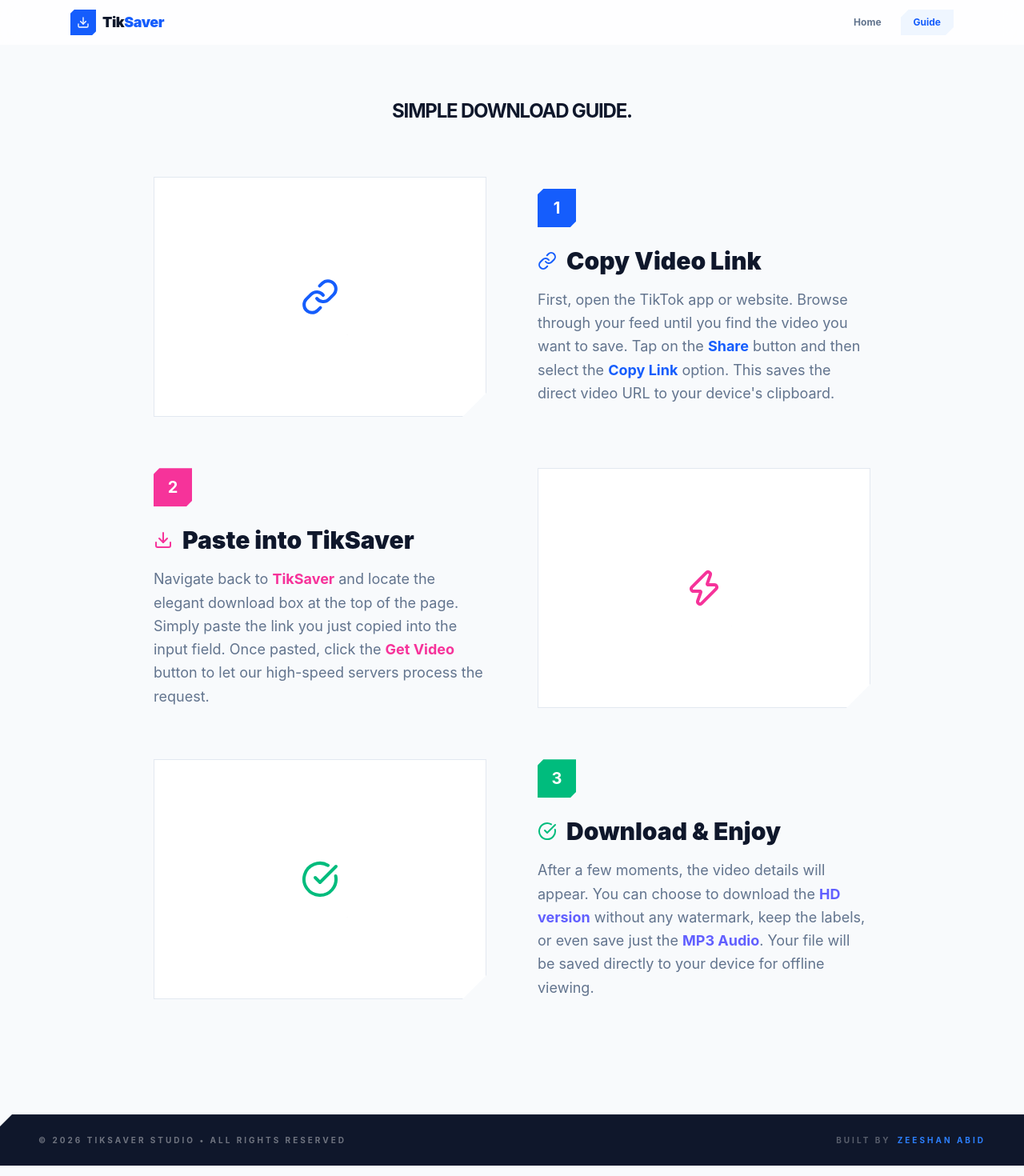
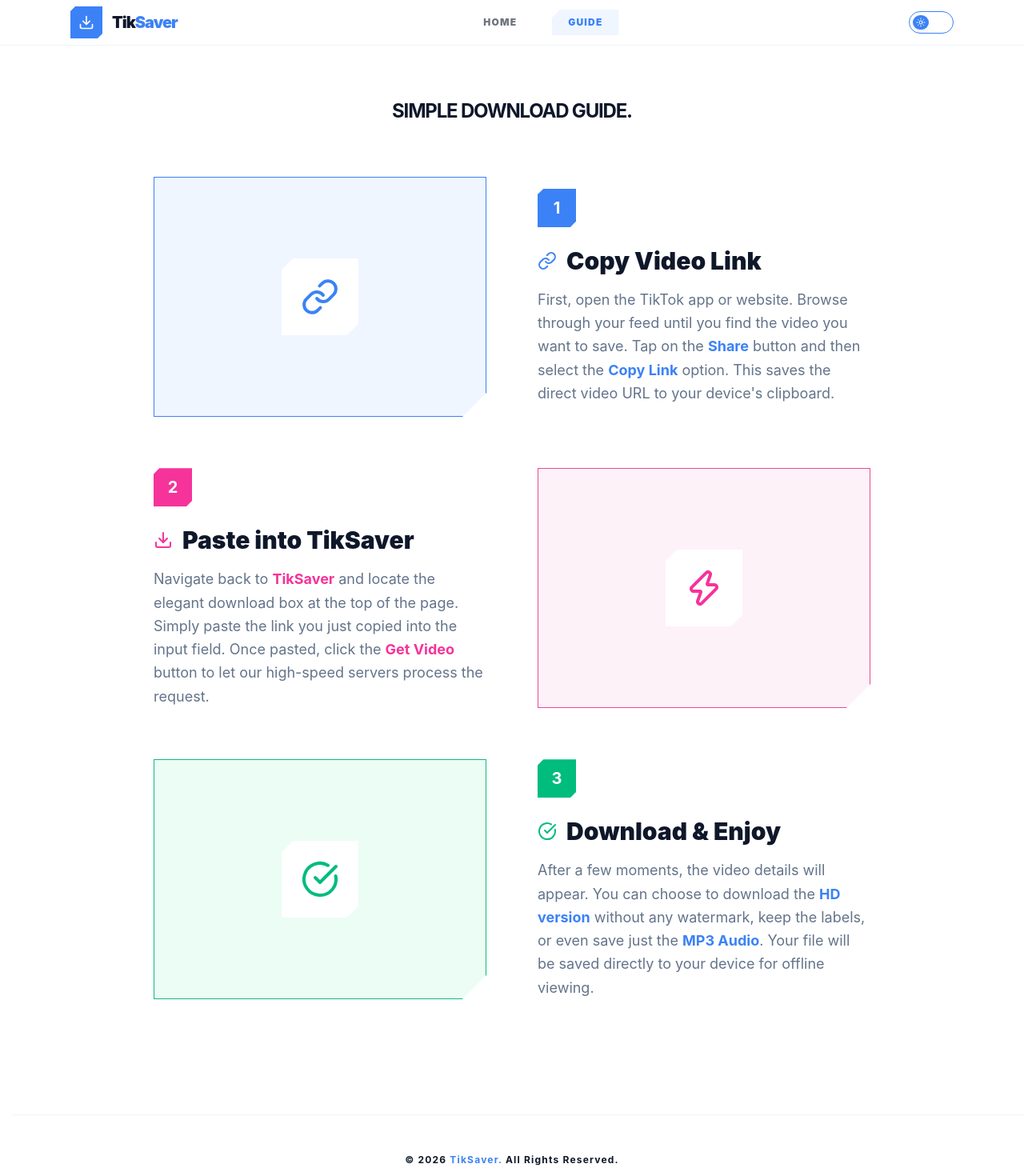
Before and after one commit to muhmmadzeeshanabid-gif/TikSaver-App, a Next.js app: page /guide in a window 1280 px wide. Shown: the top 1470 px of the page at 80% size. Built offline with nearby package versions, Linux system fonts and the light colour scheme; a web font is replaced by a local one.

Commit message:
Finalizing premium UI, theme-aware layout, and high-contrast sliding animations

```diff
--- a/components/Layout.js
+++ b/components/Layout.js
@@ -1,40 +1,90 @@
 import React from "react";
 import Link from "next/link";
 import { useRouter } from "next/router";
-import { Download } from "lucide-react";
+import { Download, Moon, Sun } from "lucide-react";
+import { useState, useEffect } from "react";
 
 const Header = () => {
   const router = useRouter();
   const currentPage = router.pathname === "/" ? "home" : "guide";
+  const [theme, setTheme] = useState("blue");
+  const [mode, setMode] = useState("light");
+
+  useEffect(() => {
+    const savedTheme = localStorage.getItem("tiksaver_theme") || "blue";
+    const savedMode = localStorage.getItem("tiksaver_mode") || "light";
+    setTheme(savedTheme);
+    setMode(savedMode);
+    document.documentElement.setAttribute("data-theme", savedTheme);
+    document.documentElement.setAttribute("data-mode", savedMode);
+  }, []);
+
+  const toggleTheme = () => {
+    const nextMode = mode === "light" ? "dark" : "light";
+    const nextTheme = nextMode === "light" ? "blue" : "pink"; // Light is Blue, Dark is Pink
+
+    setMode(nextMode);
+    setTheme(nextTheme);
+
+    document.documentElement.setAttribute("data-mode", nextMode);
+    document.documentElement.setAttribute("data-theme", nextTheme);
+
+    localStorage.setItem("tiksaver_mode", nextMode);
+    localStorage.setItem("tiksaver_theme", nextTheme);
+  };
 
   return (
-    <header className="bg-white/80 backdrop-blur-md sticky top-0 z-50 border-b border-slate-50">
+    <header className="sticky top-0 z-50 border-b transition-colors duration-400" style={{ backgroundColor: 'var(--card)', borderColor: 'var(--border)' }}>
       <div className="max-w-6xl mx-auto px-6 h-14 flex items-center justify-between">
-        <Link href="/" className="flex items-center gap-2 cursor-pointer group">
-          <div className="w-8 h-8 bg-blue-600 flex items-center justify-center text-white" style={{ clipPath: "polygon(15% 0, 100% 0, 100% 85%, 85% 100%, 0 100%, 0 15%)" }}>
-            <Download className="w-4 h-4" />
+        <Link href="/" className="flex items-center gap-2 md:gap-3 group">
+          <div className="w-8 h-8 md:w-10 md:h-10 flex items-center justify-center transition-transform duration-500 group-hover:rotate-12" style={{ backgroundColor: 'var(--primary)', color: 'white', clipPath: "polygon(15% 0, 100% 0, 100% 85%, 85% 100%, 0 100%, 0 15%)" }}>
+            <div className="flex items-center justify-center"><Download className="w-4 h-4 md:w-5 md:h-5" /></div>
           </div>
-          <span className="text-lg font-black tracking-tight text-slate-900">
-            Tik<span className="text-blue-600">Saver</span>
+          <span className="text-lg md:text-xl font-black tracking-tighter" style={{ color: 'var(--text)' }}>
+            Tik<span style={{ color: 'var(--primary)' }}>Saver</span>
           </span>
         </Link>
 
-        <nav className="flex gap-2">
-          <Link
-            href="/"
-            className={`px-4 py-2 text-xs font-bold transition-all flex items-center ${currentPage === "home" ? "bg-blue-50 text-blue-600" : "text-slate-500 hover:text-slate-900"}`}
-            style={{ clipPath: "polygon(10px 0, 100% 0, 100% calc(100% - 10px), calc(100% - 10px) 100%, 0 100%, 0 10px)" }}
-          >
+        <nav className="flex items-center gap-2 md:gap-6">
+          <Link href="/" className={`text-[9px] md:text-xs font-black uppercase tracking-widest px-3 md:px-5 py-2 transition-all duration-300 ${router.pathname === '/' ? 'opacity-100 shadow-md' : 'opacity-60 hover:opacity-100'}`} style={{
+            backgroundColor: router.pathname === '/' ? 'var(--primary-light)' : 'transparent',
+            color: router.pathname === '/' ? 'var(--primary)' : 'var(--text)',
+            clipPath: router.pathname === '/' ? "polygon(10px 0, 100% 0, 100% 100%, 0 100%, 0 10px)" : "none"
+          }}>
             Home
           </Link>
-          <Link
-            href="/guide"
-            className={`px-4 py-2 text-xs font-bold transition-all flex items-center ${currentPage === "guide" ? "bg-blue-50 text-blue-600" : "text-slate-500 hover:text-slate-900"}`}
-            style={{ clipPath: "polygon(10px 0, 100% 0, 100% calc(100% - 10px), calc(100% - 10px) 100%, 0 100%, 0 10px)" }}
-          >
+          <Link href="/guide" className={`text-[9px] md:text-xs font-black uppercase tracking-widest px-3 md:px-5 py-2 transition-all duration-300 ${router.pathname === '/guide' ? 'opacity-100 shadow-md' : 'opacity-60 hover:opacity-100'}`} style={{
+            backgroundColor: router.pathname === '/guide' ? 'var(--primary-light)' : 'transparent',
+            color: router.pathname === '/guide' ? 'var(--primary)' : 'var(--text)',
+            clipPath: router.pathname === '/guide' ? "polygon(10px 0, 100% 0, 100% 100%, 0 100%, 0 10px)" : "none"
+          }}>
             Guide
           </Link>
         </nav>
+
+        <div className="flex items-center gap-4">
+          <div className="flex items-center gap-2">
+            <button
+              onClick={toggleTheme}
+              className="relative w-14 h-7 rounded-full transition-all duration-500 cursor-pointer border p-1 group overflow-hidden"
+              style={{
+                backgroundColor: 'var(--card)',
+                borderColor: 'var(--primary)',
+              }}
+            >
+              <div
+                className="absolute top-1 bottom-1 w-5 rounded-full transition-all duration-500 flex items-center justify-center shadow-lg"
+                style={{
+                  left: mode === 'light' ? '4px' : 'calc(100% - 24px)',
+                  backgroundColor: 'var(--primary)',
+                  color: 'white'
+                }}
+              >
+                {mode === "light" ? <Sun className="w-3 h-3" /> : <Moon className="w-3 h-3" />}
+              </div>
+            </button>
+          </div>
+        </div>
       </div>
     </header>
   );
@@ -43,17 +93,21 @@
 const Footer = () => {
   return (
     <footer
-      className="mt-20 bg-slate-900 text-white/70 py-6 px-6 md:px-12 relative overflow-hidden group border-t border-white/5 shadow-2xl w-full"
-      style={{ clipPath: "polygon(15px 0, 100% 0, 100% 100%, 0 100%, 0 15px)" }}
+      className="mt-20 py-12 px-6 relative overflow-hidden transition-colors duration-400 border-t"
+      style={{
+        backgroundColor: 'var(--card)',
+        borderColor: 'var(--border)',
+        clipPath: "polygon(15px 0, 100% 0, 100% 100%, 0 100%, 0 15px)"
+      }}
     >
-      <div className="absolute inset-0 bg-gradient-to-r from-transparent via-white/5 to-transparent -translate-x-full group-hover:animate-shimmer transition-transform pointer-events-none"></div>
-
-      <div className="max-w-7xl mx-auto relative z-10 flex flex-col md:flex-row items-center justify-between gap-6 text-[10px] font-bold uppercase tracking-[0.3em]">
-        <span className="text-white/40">&copy; {new Date().getFullYear()} TikSaver Studio • All Rights Reserved</span>
-        <span className="text-white whitespace-nowrap">
-          <span className="text-white/30 mr-2">BUILT BY</span>
-          <span className="text-blue-500">ZEESHAN ABID</span>
-        </span>
+      <div className="max-w-7xl mx-auto relative z-10 flex flex-col items-center justify-center text-center space-y-5">
+        <div className="text-[11px] md:text-xs font-bold tracking-[0.1em]" style={{ color: 'var(--text)' }}>
+          &copy; {new Date().getFullYear()} <span style={{ color: 'var(--primary)' }}>TikSaver.</span> All Rights Reserved.
+        </div>
+        <div className="flex items-center justify-center gap-2 text-[9px] md:text-[10px] font-medium uppercase tracking-[0.4em] whitespace-nowrap">
+          <span style={{ color: 'var(--text-dim)' }}>BUILT BY</span>
+          <span style={{ color: 'var(--text)' }}>ZEESHAN <span style={{ color: 'var(--primary)' }}>ABID</span></span>
+        </div>
       </div>
     </footer>
   );
@@ -61,7 +115,13 @@
 
 export default function Layout({ children }) {
   return (
-    <div className="min-h-screen flex flex-col selection:bg-cyan-500 selection:text-black">
+    <div className="min-h-screen flex flex-col transition-colors duration-400" style={{ backgroundColor: 'var(--bg)' }}>
+      <style jsx global>{`
+        ::selection {
+          background-color: var(--primary);
+          color: white;
+        }
+      `}</style>
       <Header />
       <main className="max-w-5xl mx-auto w-full px-6 py-12 md:py-16 flex-grow">
         {children}
--- a/pages/guide.js
+++ b/pages/guide.js
@@ -15,7 +15,7 @@
       </Head>
 
       <div className="animate-in slide-in-from-bottom-10 duration-700 max-w-4xl mx-auto">
-        <h2 className="subheading-sm text-center text-slate-900 mb-16 uppercase tracking-tighter">
+        <h2 className="subheading-sm text-center mb-16 uppercase tracking-tighter" style={{ color: 'var(--text)' }}>
           Simple Download Guide.
         </h2>
 
@@ -23,22 +23,22 @@
           {/* STEP 1 */}
           <div className="flex flex-col lg:flex-row gap-8 lg:gap-16 items-center animate-fade-up">
             <div className="w-full lg:flex-1 group">
-              <div className="relative overflow-hidden cut-card p-1 bg-blue-50 flex items-center justify-center h-[200px] md:h-[300px] border-2 border-blue-100">
-                <div className="w-16 h-16 md:w-24 md:h-24 bg-white shadow-xl flex items-center justify-center text-blue-600 transition-transform duration-500 group-hover:scale-110" style={{ clipPath: "polygon(15% 0, 100% 0, 100% 85%, 85% 100%, 0 100%, 0 15%)" }}>
+              <div className="relative overflow-hidden cut-card p-1 transition-all duration-400 h-[200px] md:h-[300px] border-2 flex items-center justify-center" style={{ backgroundColor: 'var(--primary-light)', borderColor: 'var(--primary)' }}>
+                <div className="w-16 h-16 md:w-24 md:h-24 shadow-xl flex items-center justify-center transition-transform duration-500" style={{ backgroundColor: 'var(--card)', color: 'var(--primary)', clipPath: "polygon(15% 0, 100% 0, 100% 85%, 85% 100%, 0 100%, 0 15%)" }}>
                   <LinkIcon className="w-8 h-8 md:w-12 md:h-12" />
                 </div>
               </div>
             </div>
             <div className="lg:flex-1 text-left">
-              <div className="w-12 h-12 bg-blue-600 text-white flex items-center justify-center font-bold text-xl mb-6 shadow-xl shadow-blue-200" style={{ clipPath: "polygon(15% 0, 100% 0, 100% 85%, 85% 100%, 0 100%, 0 15%)" }}>
+              <div className="w-12 h-12 text-white flex items-center justify-center font-bold text-xl mb-6 shadow-xl shadow-blue-500/20" style={{ backgroundColor: 'var(--primary)', clipPath: "polygon(15% 0, 100% 0, 100% 85%, 85% 100%, 0 100%, 0 15%)" }}>
                 1
               </div>
-              <h3 className="text-2xl md:text-3xl font-black text-slate-900 mb-4 flex items-center gap-3">
-                <LinkIcon className="w-5 h-5 md:w-6 md:h-6 text-blue-600" />
+              <h3 className="text-2xl md:text-3xl font-black mb-4 flex items-center gap-3" style={{ color: 'var(--text)' }}>
+                <LinkIcon className="w-5 h-5 md:w-6 md:h-6" style={{ color: 'var(--primary)' }} />
                 Copy Video Link
               </h3>
-              <p className="text-slate-500 text-base md:text-lg leading-relaxed">
-                First, open the TikTok app or website. Browse through your feed until you find the video you want to save. Tap on the <span className="text-blue-600 font-bold">Share</span> button and then select the <span className="text-blue-600 font-bold">Copy Link</span> option. This saves the direct video URL to your device's clipboard.
+              <p className="text-base md:text-lg leading-relaxed" style={{ color: 'var(--text-dim)' }}>
+                First, open the TikTok app or website. Browse through your feed until you find the video you want to save. Tap on the <span className="font-bold" style={{ color: 'var(--primary)' }}>Share</span> button and then select the <span className="font-bold" style={{ color: 'var(--primary)' }}>Copy Link</span> option. This saves the direct video URL to your device's clipboard.
               </p>
             </div>
           </div>
@@ -46,20 +46,20 @@
           {/* STEP 2 */}
           <div className="flex flex-col-reverse lg:flex-row gap-8 lg:gap-16 items-center animate-fade-up">
             <div className="lg:flex-1 text-left">
-              <div className="w-12 h-12 bg-pink-500 text-white flex items-center justify-center font-bold text-xl mb-6 shadow-xl shadow-pink-200" style={{ clipPath: "polygon(15% 0, 100% 0, 100% 85%, 85% 100%, 0 100%, 0 15%)" }}>
+              <div className="w-12 h-12 bg-pink-500 text-white flex items-center justify-center font-bold text-xl mb-6 shadow-xl shadow-pink-500/20" style={{ clipPath: "polygon(15% 0, 100% 0, 100% 85%, 85% 100%, 0 100%, 0 15%)" }}>
                 2
               </div>
-              <h3 className="text-2xl md:text-3xl font-black text-slate-900 mb-4 flex items-center gap-3">
+              <h3 className="text-2xl md:text-3xl font-black mb-4 flex items-center gap-3" style={{ color: 'var(--text)' }}>
                 <Download className="w-5 h-5 md:w-6 md:h-6 text-pink-500" />
                 Paste into TikSaver
               </h3>
-              <p className="text-slate-500 text-base md:text-lg leading-relaxed">
+              <p className="text-base md:text-lg leading-relaxed" style={{ color: 'var(--text-dim)' }}>
                 Navigate back to <span className="text-pink-500 font-bold">TikSaver</span> and locate the elegant download box at the top of the page. Simply paste the link you just copied into the input field. Once pasted, click the <span className="text-pink-500 font-bold">Get Video</span> button to let our high-speed servers process the request.
               </p>
             </div>
             <div className="w-full lg:flex-1 group">
-              <div className="relative overflow-hidden cut-card p-1 bg-pink-50 flex items-center justify-center h-[200px] md:h-[300px] border-2 border-pink-100">
-                <div className="w-16 h-16 md:w-24 md:h-24 bg-white shadow-xl flex items-center justify-center text-pink-500 transition-transform duration-500 group-hover:scale-110" style={{ clipPath: "polygon(15% 0, 100% 0, 100% 85%, 85% 100%, 0 100%, 0 15%)" }}>
+              <div className="relative overflow-hidden cut-card p-1 transition-all duration-400 h-[200px] md:h-[300px] border-2 flex items-center justify-center" style={{ backgroundColor: '#fdf2f8', borderColor: '#ec4899' }}>
+                <div className="w-16 h-16 md:w-24 md:h-24 shadow-xl flex items-center justify-center text-pink-500 transition-transform duration-500" style={{ backgroundColor: 'var(--card)', clipPath: "polygon(15% 0, 100% 0, 100% 85%, 85% 100%, 0 100%, 0 15%)" }}>
                   <Zap className="w-8 h-8 md:w-12 md:h-12" />
                 </div>
               </div>
@@ -69,22 +69,22 @@
           {/* STEP 3 */}
           <div className="flex flex-col lg:flex-row gap-8 lg:gap-16 items-center animate-fade-up">
             <div className="w-full lg:flex-1 group">
-              <div className="relative overflow-hidden cut-card p-1 bg-emerald-50 flex items-center justify-center h-[200px] md:h-[300px] border-2 border-emerald-100">
-                <div className="w-16 h-16 md:w-24 md:h-24 bg-white shadow-xl flex items-center justify-center text-emerald-500 transition-transform duration-500 group-hover:scale-110" style={{ clipPath: "polygon(15% 0, 100% 0, 100% 85%, 85% 100%, 0 100%, 0 15%)" }}>
+              <div className="relative overflow-hidden cut-card p-1 transition-all duration-400 h-[200px] md:h-[300px] border-2 flex items-center justify-center" style={{ backgroundColor: '#ecfdf5', borderColor: '#10b981' }}>
+                <div className="w-16 h-16 md:w-24 md:h-24 shadow-xl flex items-center justify-center text-emerald-500 transition-transform duration-500" style={{ backgroundColor: 'var(--card)', clipPath: "polygon(15% 0, 100% 0, 100% 85%, 85% 100%, 0 100%, 0 15%)" }}>
                   <CheckCircle className="w-8 h-8 md:w-12 md:h-12" />
                 </div>
               </div>
             </div>
             <div className="lg:flex-1 text-left">
-              <div className="w-12 h-12 bg-emerald-500 text-white flex items-center justify-center font-bold text-xl mb-6 shadow-xl shadow-emerald-200" style={{ clipPath: "polygon(15% 0, 100% 0, 100% 85%, 85% 100%, 0 100%, 0 15%)" }}>
+              <div className="w-12 h-12 bg-emerald-500 text-white flex items-center justify-center font-bold text-xl mb-6 shadow-xl shadow-emerald-500/20" style={{ clipPath: "polygon(15% 0, 100% 0, 100% 85%, 85% 100%, 0 100%, 0 15%)" }}>
                 3
               </div>
-              <h3 className="text-2xl md:text-3xl font-black text-slate-900 mb-4 flex items-center gap-3">
+              <h3 className="text-2xl md:text-3xl font-black mb-4 flex items-center gap-3" style={{ color: 'var(--text)' }}>
                 <CheckCircle className="w-5 h-5 md:w-6 md:h-6 text-emerald-500" />
                 Download & Enjoy
               </h3>
-              <p className="text-slate-500 text-base md:text-lg leading-relaxed">
-                After a few moments, the video details will appear. You can choose to download the <span className="text-indigo-500 font-bold">HD version</span> without any watermark, keep the labels, or even save just the <span className="text-indigo-500 font-bold">MP3 Audio</span>. Your file will be saved directly to your device for offline viewing.
+              <p className="text-base md:text-lg leading-relaxed" style={{ color: 'var(--text-dim)' }}>
+                After a few moments, the video details will appear. You can choose to download the <span className="font-bold" style={{ color: 'var(--primary)' }}>HD version</span> without any watermark, keep the labels, or even save just the <span className="font-bold" style={{ color: 'var(--primary)' }}>MP3 Audio</span>. Your file will be saved directly to your device for offline viewing.
               </p>
             </div>
           </div>
--- a/styles/globals.css
+++ b/styles/globals.css
@@ -10,34 +10,63 @@
 
 :root {
   --primary: #3b82f6;
+  --primary-light: #eff6ff;
   --secondary: #ec4899;
   --accent: #6366f1;
-  --bg: #f8fafc;
+  --bg: #ffffff;
   --card: #ffffff;
+  --text: #0f172a;
+  --text-dim: #64748b;
+  --border: #f1f5f9;
+  --input-bg: #f8fafc;
+}
+
+[data-mode='dark'] {
+  --bg: #000000;
+  --card: #111111;
+  --text: #f8fafc;
+  --text-dim: #94a3b8;
+  --border: #1e293b;
+  --input-bg: #0a0a0a;
+  --primary-light: rgba(59, 130, 246, 0.1);
+}
+
+[data-theme='pink'] {
+  --primary: #ec4899;
+  --primary-light: #fdf2f8;
+}
+
+[data-theme='indigo'] {
+  --primary: #6366f1;
+  --primary-light: #eef2ff;
 }
 
 body {
   background-color: var(--bg);
   font-family: 'Inter', sans-serif;
-  color: #0f172a;
+  color: var(--text);
+  transition: background-color 0.4s ease, color 0.4s ease;
 }
 
 /* CUT CARD STYLE */
 .cut-card {
   background: var(--card);
   position: relative;
-  border: 1px solid #e2e8f0;
+  border: 1px solid var(--border);
   clip-path: polygon(0 0, 100% 0, 100% calc(100% - 30px), calc(100% - 30px) 100%, 0 100%);
   transition: all 0.4s cubic-bezier(0.4, 0, 0.2, 1);
   box-shadow: 0 10px 30px -5px rgba(0, 0, 0, 0.05);
 }
 
-.card-blue:hover { border-color: #3b82f6; box-shadow: 0 20px 40px -10px rgba(59, 130, 246, 0.2); }
-.card-pink:hover { border-color: #ec4899; box-shadow: 0 20px 40px -10px rgba(236, 72, 153, 0.2); }
-.card-indigo:hover { border-color: #6366f1; box-shadow: 0 20px 40px -10px rgba(99, 102, 241, 0.2); }
+.static-card {
+  border: none !important;
+  box-shadow: none !important;
+  transform: none !important;
+}
 
-.cut-card:hover {
-  transform: translateY(-8px);
+.cut-card:not(.static-card):hover {
+  border-color: var(--primary);
+  box-shadow: 0 20px 40px -10px var(--primary-light);
 }
 
 /* CUT BUTTON STYLE */
@@ -45,8 +74,8 @@
   background: var(--primary);
   color: #fff;
   font-weight: 700;
-  padding: 1rem 2rem;
-  clip-path: polygon(15px 0, 100% 0, 100% calc(100% - 15px), calc(100% - 15px) 100%, 0 100%, 0 15px);
+  padding: 0.75rem 1.5rem;
+  clip-path: polygon(10px 0, 100% 0, 100% calc(100% - 10px), calc(100% - 10px) 100%, 0 100%, 0 10px);
   transition: all 0.3s ease;
   border: none;
   display: flex;
@@ -61,32 +90,52 @@
 .btn-cut::before {
   content: '';
   position: absolute;
-  top: 0; left: -100%; width: 100%; height: 100%;
-  background: linear-gradient(90deg, transparent, rgba(255,255,255,0.2), transparent);
-  transition: all 0.5s ease;
+  left: 0;
+  width: 100%;
+  height: 100%;
+  background-color: var(--text);
+  transition: transform 0.4s cubic-bezier(0.7, 0, 0.3, 1);
   z-index: -1;
 }
 
-.btn-cut:hover::before {
-  left: 100%;
+/* Default: slide from bottom */
+.btn-cut::before { top: 100%; }
+.btn-cut:hover::before { transform: translateY(-100%); }
+
+/* Theme-specific fill colors and directions */
+[data-theme='blue'] .btn-cut::before {
+  background-color: #ec4899; /* Pink fill for blue buttons */
+  top: -100%; /* Slide from top */
 }
+[data-theme='blue'] .btn-cut:hover::before { transform: translateY(100%); }
+
+[data-theme='pink'] .btn-cut::before {
+  background-color: #3b82f6; /* Blue fill for pink buttons */
+  top: 100%; /* Slide from bottom */
+}
+[data-theme='pink'] .btn-cut:hover::before { transform: translateY(-100%); }
 
 .btn-cut:hover {
-  filter: brightness(1.2);
-  transform: scale(1.05);
-  box-shadow: 0 15px 30px rgba(59, 130, 246, 0.3);
+  color: #fff !important;
+  box-shadow: 0 10px 25px rgba(0, 0, 0, 0.2);
 }
 
 .btn-cut-secondary {
-  background: #f1f5f9;
-  color: #1e293b;
+  background: var(--primary-light);
+  color: var(--primary);
+  border: 1px solid var(--primary);
+}
+
+.btn-cut-secondary:hover {
+  color: #fff !important;
 }
 
 .input-cut {
-  background: #fff;
-  border: 1px solid #e2e8f0;
+  background: var(--input-bg);
+  border: 1px solid var(--border);
   padding: 1.25rem 1.5rem;
   width: 100%;
+  color: var(--text);
   clip-path: polygon(0 0, 100% 0, 100% 100%, 15px 100%, 0 calc(100% - 15px));
   transition: all 0.3s ease;
 }
@@ -94,7 +143,7 @@
 .input-cut:focus {
   outline: none;
   border-color: var(--primary);
-  box-shadow: 0 0 0 4px rgba(59, 130, 246, 0.05);
+  box-shadow: 0 0 0 4px var(--primary-light);
 }
 
 /* Smaller Headings */
@@ -118,16 +167,18 @@
 
 /* Bento Style with Cut */
 .bento-cut {
-  background: white;
-  padding: 2rem;
-  border: 1px solid #e2e8f0;
+  background: var(--card);
+  padding: 2.5rem;
+  border: 1px solid var(--border);
   clip-path: polygon(0 0, 100% 0, 100% calc(100% - 20px), calc(100% - 20px) 100%, 0 100%);
-  transition: all 0.3s ease;
+  transition: all 0.4s ease;
 }
 
 .bento-cut:hover {
-  background: #f8fafc;
-  border-color: var(--primary);
+  background: var(--bg);
+  border-color: var(--primary) !important;
+  border-width: 2px;
+  box-shadow: 0 15px 30px -5px var(--primary-light);
 }
 
 @keyframes shimmer {
```
Also changed, not shown: pages/index.js (+130 -53 lines).
